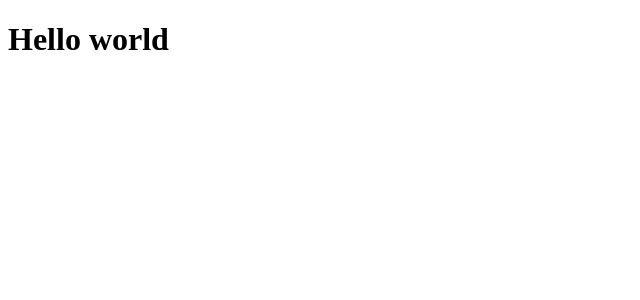
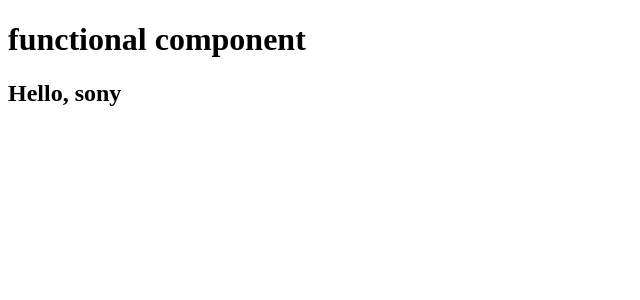
Before and after one commit to shriyasingh03/react-questions, a React (Vite) app: page / in a window 1280 px wide. Shown: the top 300 px of the page, without its empty margins (0-640 px from the left). Built offline with nearby package versions, Linux system fonts and the light colour scheme.

Commit message:
added functional component Greeting in app.jsx

```diff
--- a/src/App.jsx
+++ b/src/App.jsx
@@ -3,10 +3,17 @@ import reactLogo from './assets/react.svg'
 import viteLogo from '/vite.svg'
 import './App.css'
 
+function Greeting({name}){
+  return <h2>Hello, {name}</h2>;
+}
+
 function App() {
   return <div>
-    <h1>Hello world</h1>
+  <h1>functional component</h1>
+  <Greeting name={"sony"}></Greeting>
   </div>
+
+
 
 }
 
```
